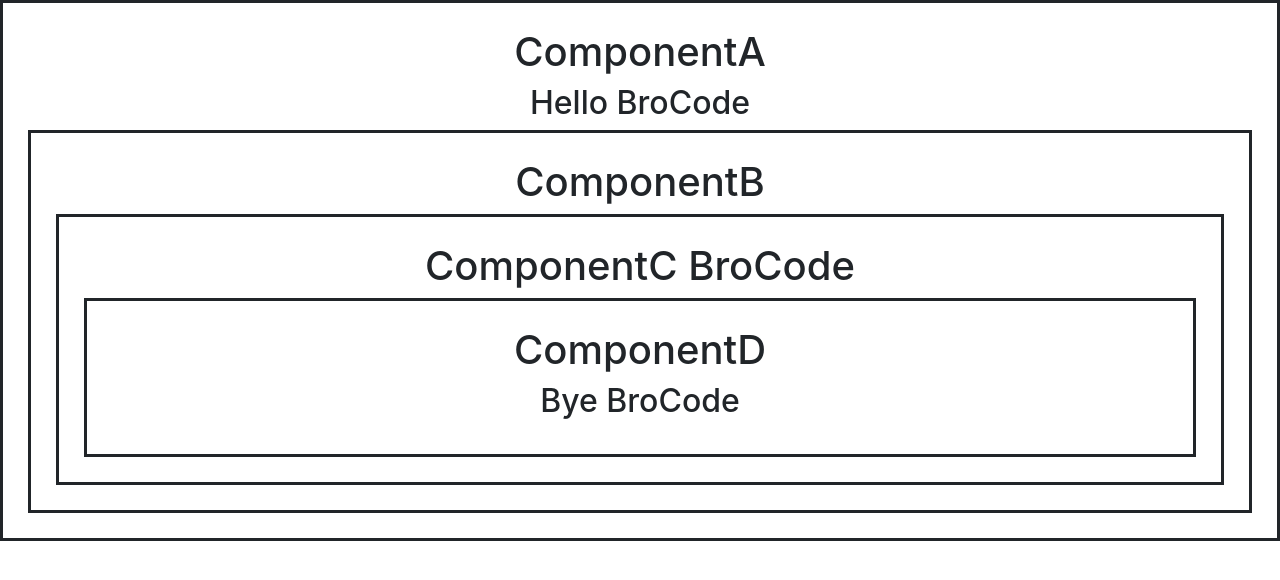
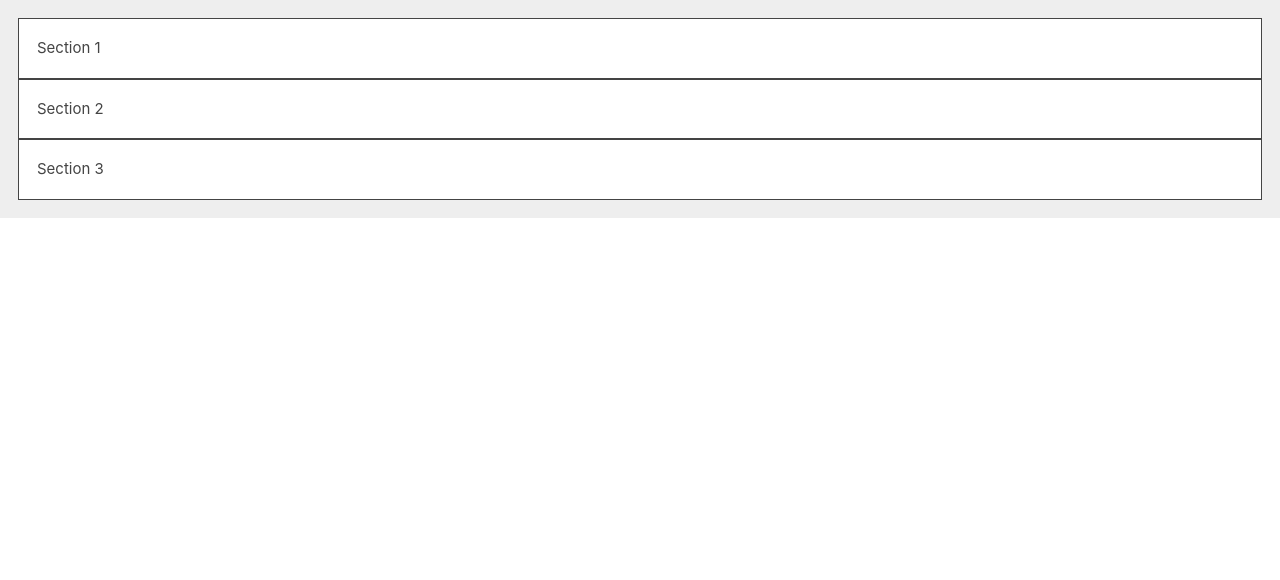
Before and after one commit to mah-esh-arjan/Test-Project, a React (Create React App) app: page / in a window 1280 px wide. Shown: the top 580 px of the page. Built offline with nearby package versions, Linux system fonts and the light colour scheme; the HTML template or start-up script is replaced by a standard one.

Commit message:
Fixed Jsone

```diff
--- a/src/Accordian.css
+++ b/src/Accordian.css
@@ -24,7 +24,7 @@
     cursor: pointer;
     padding: 18px;
     width: 100%;
-    border: none;
+    border: 1px solid;
     text-align: left;
     outline: none;
     font-size: 15px;
--- a/src/App.js
+++ b/src/App.js
@@ -31,7 +31,7 @@ function App() {
 
 
     <div className="App">
-      <ComponentA />
+      <Jsone />
       </div>
   );
 }
--- a/src/Jsone.js
+++ b/src/Jsone.js
@@ -12,34 +12,27 @@ const Jsone = () => {
     {"id":  3, "name": "Lorem ipsum dolor sit amet, consectetur adipisicing elit, sed do eiusmod tempor incididunt ut labore et dolore magna aliqua."},
   ]
 
-  const handleClick = (id) => {
+
+  const handleAccordianList = (id) => {
     if(list.includes(id)){
-      setList(list.filter(list => list !== id ))
+      setList(list.filter(list => list !== id))
     }
-    else {
-    setList(list => [...list, id])
-  }
-  }
+    else{
+      setList([...list, id])
+    }
 
-  const Accordian = ({id,name}) =>{
-    return (
-      <section id="Accordian-Component">
-      <button onClick={() => (handleClick(id))}>{"Section" + id}</button>
-        <div className={list.includes(id)? "show" : "hide"}>{name}</div>
-      </section>
-
-  )
   }
 
   return (
-    <section>
-      {AccordianList.map(item => (
-         <Accordian
-          key = {item.id}
-          id = {item.id}
-          name={item.name}
-        />
-    ))}
+    <section id="Accordian-Component">
+   {
+    AccordianList.map((item) => (
+      <div key={item.id}>
+      <button onClick={() => handleAccordianList(item.id)}> Section {item.id}</button>
+      <h1 className={list.includes(item.id)? "show" : "hide"}> {item.name}</h1>
+      </div>
+    ))
+   }
 
     </section>
   )
--- a/src/props/calculator/calculator.js
+++ b/src/props/calculator/calculator.js
@@ -1,17 +1,22 @@
-import { useState,useEffect } from "react";
-import Operations from './operations';
-import './calculator.css'
+import { useState } from "react";
+import Operations from './operations'
 
 const Calculator = () => {
-    const [operator, setOperator] = useState('');
-    const [a,setA] = useState('');
-    const [b,setB] = useState('');
 
+    const [number,setNumber] = useState([]);
+
+    for(let i=0; i<9; i++){
+        setNumber([...number], i)
+    }
 
     return (
         <>
-    <Operations a={a} b={b} operator={operator} setA={setA} setB={setB} setOperator={setOperator}/>
-
+    {
+        number.map((item,index) => (
+            <h1 key={index}> {item}</h1>
+        ))
+    }
+        <Operations />
         </>
     );
 }
```
